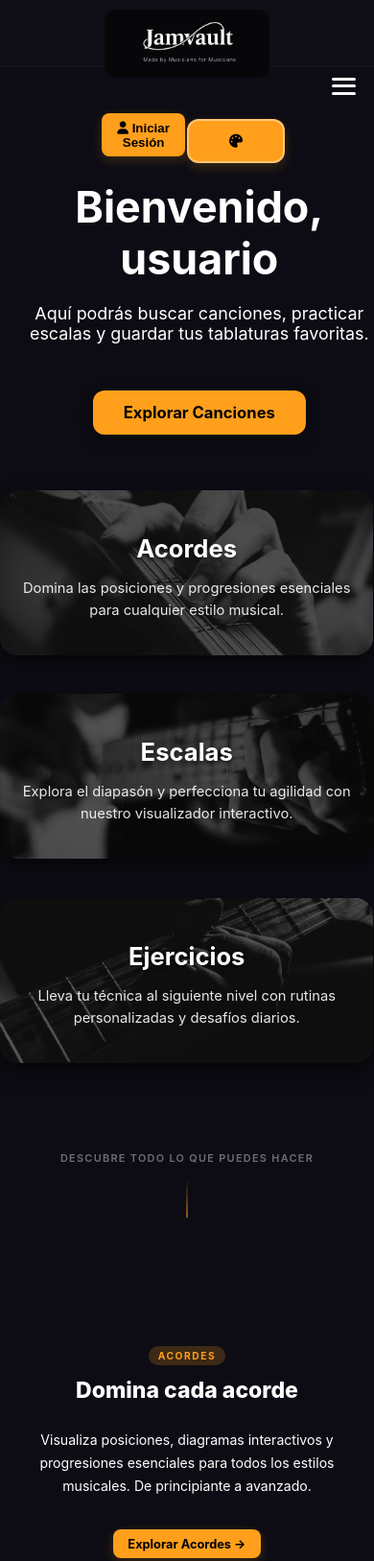
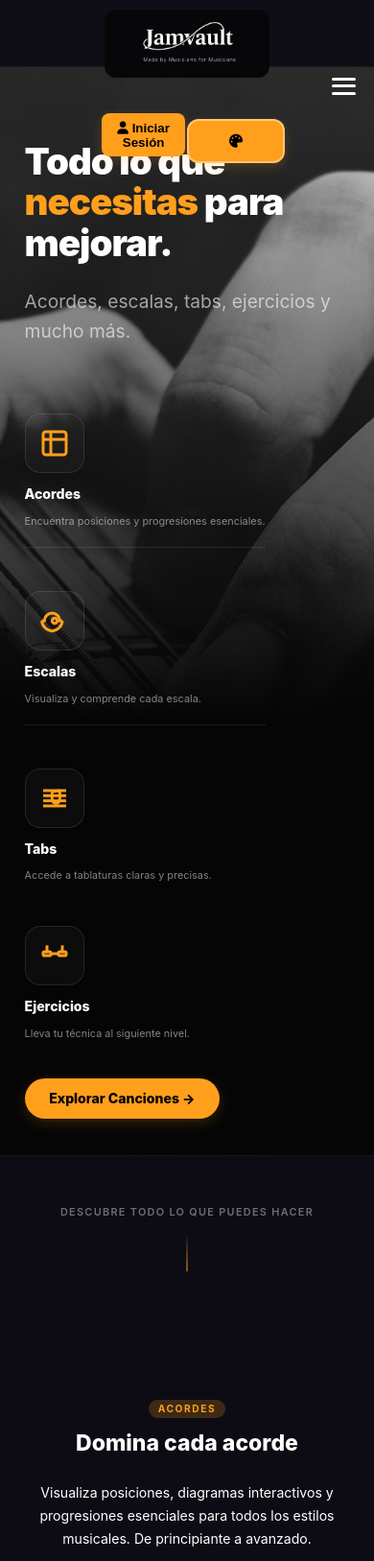
Before and after one commit to Edurr2006/Jamvault, a plain HTML site: page index.html in a window 390 px wide. Shown: the top 1627 px of the page at 96% size. Drawn offline with Linux system fonts and the light colour scheme; no server answers.

Commit message:
Landing page mejor

```diff
--- a/css/LandingPage.css
+++ b/css/LandingPage.css
@@ -1,12 +1,159 @@
+/* ============================================================
+   HERO SECTION REDESIGN
+   ============================================================ */
+.hero-section {
+  position: relative;
+  width: 100%;
+  min-height: 95vh;
+  display: flex;
+  align-items: center;
+  justify-content: flex-start;
+  padding: 8rem 2.5rem 4rem 2.5rem;
+  box-sizing: border-box;
+  background-color: #050505;
+  background-image:
+    linear-gradient(to right, #050505 45%, rgba(5,5,5,0.7) 60%, transparent 100%),
+    linear-gradient(to top, #050505 10%, transparent 50%),
+    url('../imagenes/acordes.jpg');
+  background-size: cover;
+  background-position: right center;
+  background-repeat: no-repeat;
+  color: #fff;
+  overflow: hidden;
+}
+
+.hero-content {
+  position: relative;
+  z-index: 2;
+  max-width: 1200px;
+  width: 100%;
+  display: flex;
+  flex-direction: column;
+  align-items: flex-start;
+  text-align: left;
+  gap: 2rem;
+}
+
+.hero-title {
+  font-size: 5.5rem;
+  font-weight: 900;
+  line-height: 1.1;
+  margin: 0;
+  max-width: 700px;
+  letter-spacing: -1px;
+}
+.hero-title .highlight {
+  color: var(--theme-accent, #FF8906);
+}
+
+.hero-subtitle {
+  font-size: 1.5rem;
+  color: rgba(255, 255, 255, 0.7);
+  margin: 0;
+  max-width: 600px;
+}
+
+.hero-grid {
+  display: grid;
+  grid-template-columns: repeat(4, 1fr);
+  gap: 1.5rem;
+  margin-top: 2rem;
+  max-width: 900px;
+}
+
+.hero-card {
+  display: flex;
+  flex-direction: column;
+  align-items: flex-start;
+  text-align: left;
+  gap: 1rem;
+  padding: 1.5rem 0 1.5rem 1.5rem;
+  text-decoration: none;
+  color: #fff;
+  border-right: 1px solid rgba(255, 255, 255, 0.1);
+  transition: transform 0.3s ease;
+}
+.hero-card:first-child {
+  padding-left: 0;
+}
+.hero-card:last-child {
+  border-right: none;
+}
+.hero-card:hover {
+  transform: translateY(-5px);
+}
+
+.hero-card-icon {
+  width: 60px;
+  height: 60px;
+  border-radius: 16px;
+  background: rgba(255, 255, 255, 0.03);
+  border: 1px solid rgba(255, 255, 255, 0.1);
+  display: flex;
+  align-items: center;
+  justify-content: center;
+  transition: border-color 0.3s ease;
+}
+.hero-card:hover .hero-card-icon {
+  border-color: var(--theme-accent, #FF8906);
+}
+.hero-card-icon svg {
+  width: 32px;
+  height: 32px;
+  stroke: var(--theme-accent, #FF8906);
+  stroke-width: 2.2px;
+}
+
+.hero-card h3 {
+  font-size: 1.1rem;
+  font-weight: 800;
+  margin: 0;
+}
+.hero-card p {
+  font-size: 0.85rem;
+  color: rgba(255, 255, 255, 0.5);
+  margin: 0;
+  line-height: 1.4;
+}
+
+.hero-btn {
+  display: inline-flex;
+  align-items: center;
+  justify-content: center;
+  margin-top: 1rem;
+  background-color: var(--theme-accent, #FF8906);
+  color: #000;
+  font-weight: 800;
+  font-size: 1.1rem;
+  padding: 1rem 2rem;
+  border-radius: 99px;
+  text-decoration: none;
+  width: max-content;
+  transition: transform 0.3s ease, box-shadow 0.3s ease;
+}
+.hero-btn:hover {
+  transform: scale(1.05);
+  box-shadow: 0 10px 30px var(--theme-accent-glow, rgba(255,137,6,0.3));
+}
+
+@media (max-width: 1024px) {
+  .hero-title { font-size: 4rem; }
+  .hero-grid { grid-template-columns: repeat(2, 1fr); gap: 2rem; }
+  .hero-card { border-right: none; padding-bottom: 2rem; padding-left: 0; border-bottom: 1px solid rgba(255,255,255,0.1); }
+  .hero-card:nth-child(3), .hero-card:nth-child(4) { border-bottom: none; padding-bottom: 0; }
+}
+
+@media (max-width: 768px) {
+  .hero-section { padding: 6rem 2rem 3rem 2rem; background-image: linear-gradient(to top, #050505 40%, transparent 100%), url('../imagenes/acordes.jpg'); background-position: center; }
+  .hero-title { font-size: 3rem; }
+  .hero-grid { grid-template-columns: 1fr; }
+  .hero-card { border-bottom: 1px solid rgba(255,255,255,0.1); padding-bottom: 1.5rem; }
+  .hero-card:last-child { border-bottom: none; }
+}
+
 /* ============================================================
    PÁGINA DE INICIO — SECCIONES CON REVELACIÓN AL DESPLAZARSE
    ============================================================ */
-
-/* Suficiente relleno inferior en las tarjetas para que la primera sección no asome */
-.menus {
-  padding-bottom: 2rem;
-}
-
 /* ---------- Divisor de pista de desplazamiento ---------- */
 
 .ls-scroll-hint {
@@ -163,6 +310,10 @@
 }
 
 /* Secciones alineadas a la derecha: la descripción no debe desbordarse de forma extraña */
+.ls-content-reverse .ls-text {
+  align-items: flex-end;
+  text-align: right;
+}
 .ls-content-reverse .ls-desc {
   max-width: 480px;
   margin-left: auto;
--- a/index.html
+++ b/index.html
@@ -33,34 +33,66 @@
     <button id="toggleTheme" class="btn">Cambiar Tema</button>
   </header>
 
-  <div class="container">
-    <br> <br>
-    <h2 id="welcome-heading">Bienvenido, <span id="welcome-username">usuario</span></h2>
-    <p>Aquí podrás buscar canciones, practicar escalas y guardar tus tablaturas favoritas.</p> <br> <br>
-    <a href="Tabs.html" class="btn">Explorar Canciones</a> <br><br><br><br>
+  <section class="hero-section">
+    <div class="hero-content">
+      <h1 class="hero-title">Todo lo que <span class="highlight">necesitas</span> para mejorar.</h1>
+      <p class="hero-subtitle">Acordes, escalas, tabs, ejercicios y mucho más.</p>
+
+      <div class="hero-grid">
+        <a href="Acordes.html" class="hero-card">
+          <div class="hero-card-icon">
+            <svg viewBox="0 0 24 24" fill="none" stroke="currentColor" stroke-width="1.5">
+               <path d="M9 3H5a2 2 0 0 0-2 2v4m6-6h10a2 2 0 0 1 2 2v4M9 3v18m0 0h10a2 2 0 0 0 2-2V9M9 21H5a2 2 0 0 1-2-2V9m0 0h18" />
+            </svg>
           </div>
-  <div class="menus">
-    <a href="Acordes.html" class="cardlink">
-      <div class="menu card-chords">
           <h3>Acordes</h3>
-        <p>Domina las posiciones y progresiones esenciales para cualquier estilo musical.</p>
-      </div>
+          <p>Encuentra posiciones y progresiones esenciales.</p>
         </a>
 
-    <a href="Escalas.html" class="cardlink">
-      <div class="menu card-scales">
+        <a href="Escalas.html" class="hero-card">
+          <div class="hero-card-icon">
+            <svg viewBox="0 0 24 24" fill="none" stroke="currentColor" stroke-width="1.5">
+              <path d="M2 12h2a6 6 0 0 1 12 0h2" />
+              <path d="M2 12c0 4 4 8 8 8s8-4 8-8" />
+              <circle cx="12" cy="12" r="2" />
+            </svg>
+          </div>
           <h3>Escalas</h3>
-        <p>Explora el diapasón y perfecciona tu agilidad con nuestro visualizador interactivo.</p>
-      </div>
+          <p>Visualiza y comprende cada escala.</p>
         </a>
 
-    <a href="Ejercicios.html" class="cardlink">
-      <div class="menu card-exercises">
+        <a href="Tabs.html" class="hero-card">
+          <div class="hero-card-icon">
+            <svg viewBox="0 0 24 24" fill="none" stroke="currentColor" stroke-width="1.5">
+              <line x1="3" y1="6" x2="21" y2="6" />
+              <line x1="3" y1="10" x2="21" y2="10" />
+              <line x1="3" y1="14" x2="21" y2="14" />
+              <line x1="3" y1="18" x2="21" y2="18" />
+              <path d="M16 6v7a3 3 0 0 1-6 0V7l6-1" />
+            </svg>
+          </div>
+          <h3>Tabs</h3>
+          <p>Accede a tablaturas claras y precisas.</p>
+        </a>
+
+        <a href="Ejercicios.html" class="hero-card">
+          <div class="hero-card-icon">
+            <svg viewBox="0 0 24 24" fill="none" stroke="currentColor" stroke-width="1.5">
+              <path d="M6 4v6" />
+              <path d="M18 4v6" />
+              <rect x="3" y="9" width="6" height="3" rx="1" />
+              <rect x="15" y="9" width="6" height="3" rx="1" />
+              <path d="M9 10.5h6" />
+            </svg>
+          </div>
           <h3>Ejercicios</h3>
-        <p>Lleva tu técnica al siguiente nivel con rutinas personalizadas y desafíos diarios.</p>
-      </div>
+          <p>Lleva tu técnica al siguiente nivel.</p>
         </a>
       </div>
+
+      <a href="Songbook.html" class="hero-btn">Explorar Canciones &rarr;</a>
+    </div>
+  </section>
 
   <!-- ========== INDICADOR DE SCROLL ========== -->
   <div class="ls-scroll-hint">
@@ -217,7 +249,13 @@
     <div class="footer-socials">
       <a href="#" class="social-circle">f</a>
       <a href="#" class="social-circle">t</a>
-      <a href="#" class="social-circle">i</a>
+      <a href="https://www.instagram.com/jamvault/" class="social-circle" target="_blank" rel="noopener noreferrer">
+        <svg xmlns="http://www.w3.org/2000/svg" width="18" height="18" viewBox="0 0 24 24" fill="none" stroke="currentColor" stroke-width="2" stroke-linecap="round" stroke-linejoin="round">
+          <rect x="2" y="2" width="20" height="20" rx="5" ry="5"></rect>
+          <path d="M16 11.37A4 4 0 1 1 12.63 8 4 4 0 0 1 16 11.37z"></path>
+          <line x1="17.5" y1="6.5" x2="17.51" y2="6.5"></line>
+        </svg>
+      </a>
       <a href="#" class="social-circle">y</a>
     </div>
     <nav class="footer-nav">
--- a/js/ui/ExerciseRenderer.js
+++ b/js/ui/ExerciseRenderer.js
@@ -1,4 +1,4 @@
-import { acordesDB } from '../utils/ChordData.js';
+import { acordesDB } from './ChordData.js';
 
 export class ExerciseRenderer {
     constructor(scaleContainerId, chordContainerId) {
@@ -358,7 +358,7 @@ export class ExerciseRenderer {
             // Confiemos en data-prog-index si podemos pasarlo, pero highlightStep solo recibe el paso
             // Mejor: Ejercicios.js llamará a renderer.renderChordProgression(steps, activeChordIndex)
             // para una claridad absoluta. Pero highlightStep es el callback estandarizado.
-            // Usemos el stepIndex para filtrar los acordes.
+            // Usaremos el stepIndex para filtrar los acordes.
         }
     }
 }
```
Also changed, not shown: ExerciseRenderer.js (deleted, +0 -364 lines), imagenes/logo-redes.png (added). Lines whose indentation alone changed are shown as unchanged.
